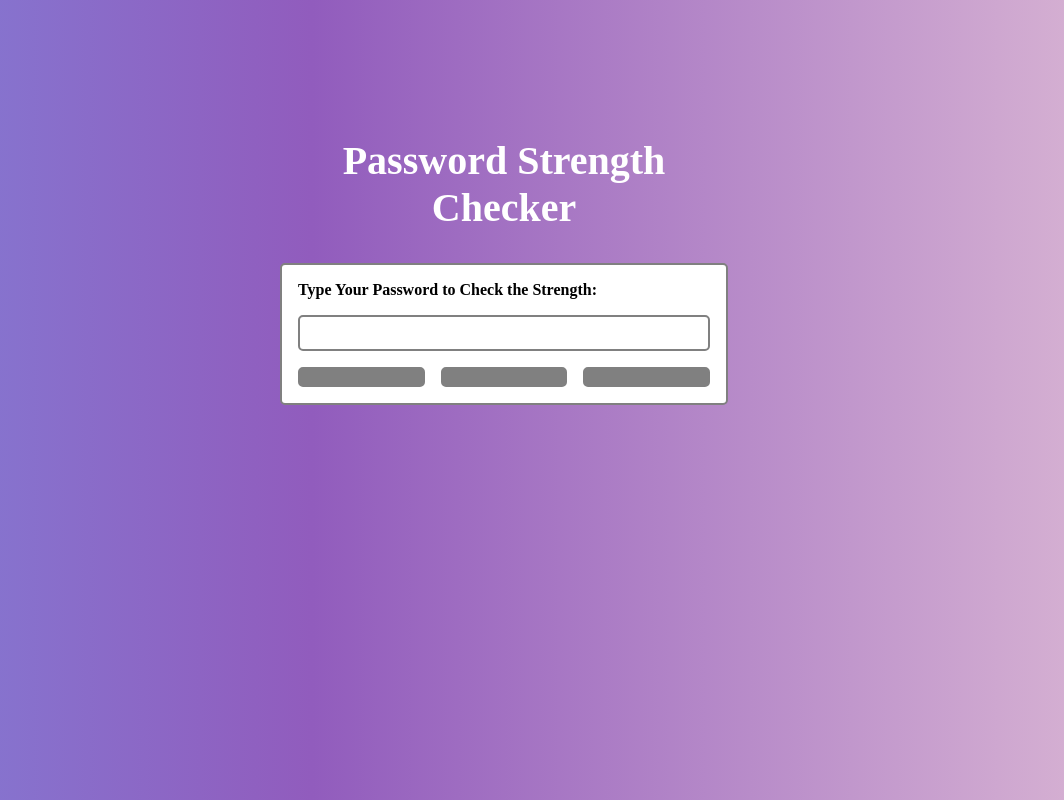
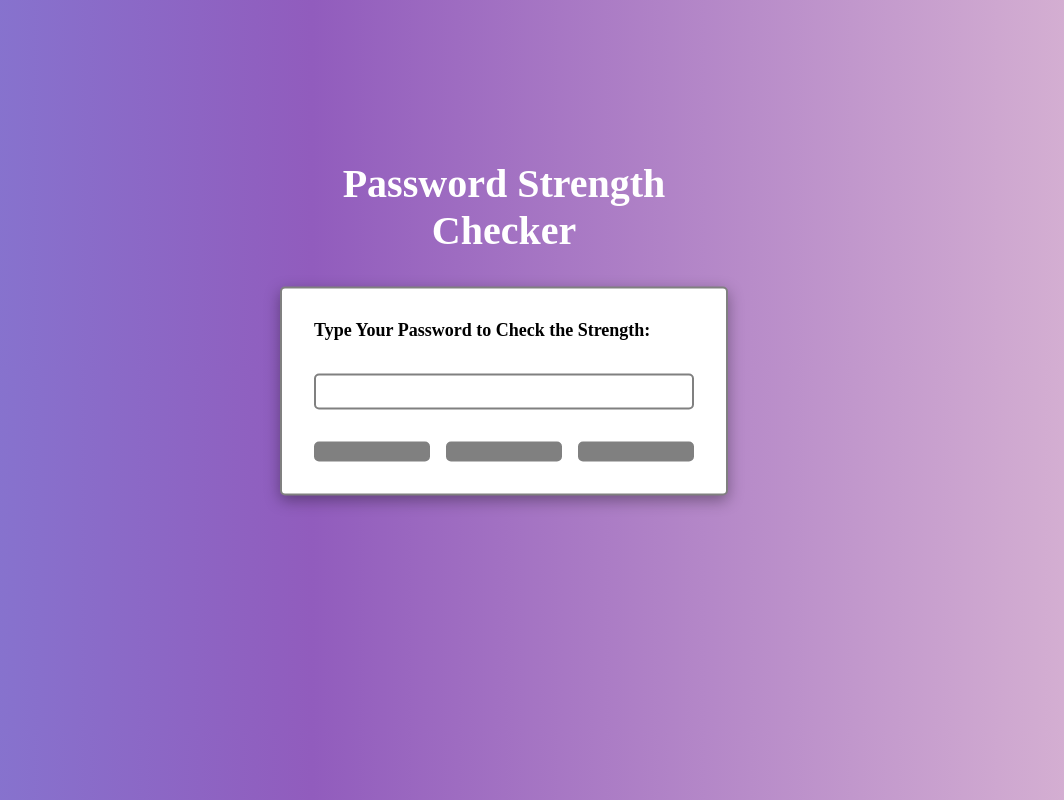
Before and after one commit to sofiiaruban/passwords-strength-checker, an Angular app: page / in a window 1280 px wide. Shown: the whole page, without its empty margins (136-1200 px from the left). Built offline with nearby package versions, Linux system fonts and the light colour scheme.

Commit message:
styles(password input): Add shadow to the form

```diff
--- a/src/app/password-input/password-input.component.scss
+++ b/src/app/password-input/password-input.component.scss
@@ -2,17 +2,19 @@ $bg-white: white;
 $br: 2px solid grey;
 
 label {
-    margin: 0 0 1rem 0;
+    margin: 0 0 2rem 0;
     font-weight: 600;
+    font-size: 18px;
 }
 form {
     background-color: $bg-white;
     border: $br;
+    box-shadow: rgba(0, 0, 0, 0.35) 0px 5px 15px;
     border-radius: 5px;
-    padding: 1rem;
+    padding: 2rem;
 }
 input {
-    margin: 0 0 1rem 0;
+    margin: 0 0 2rem 0;
     border: $br;
     border-radius: 5px;
     height: 2rem;
```
